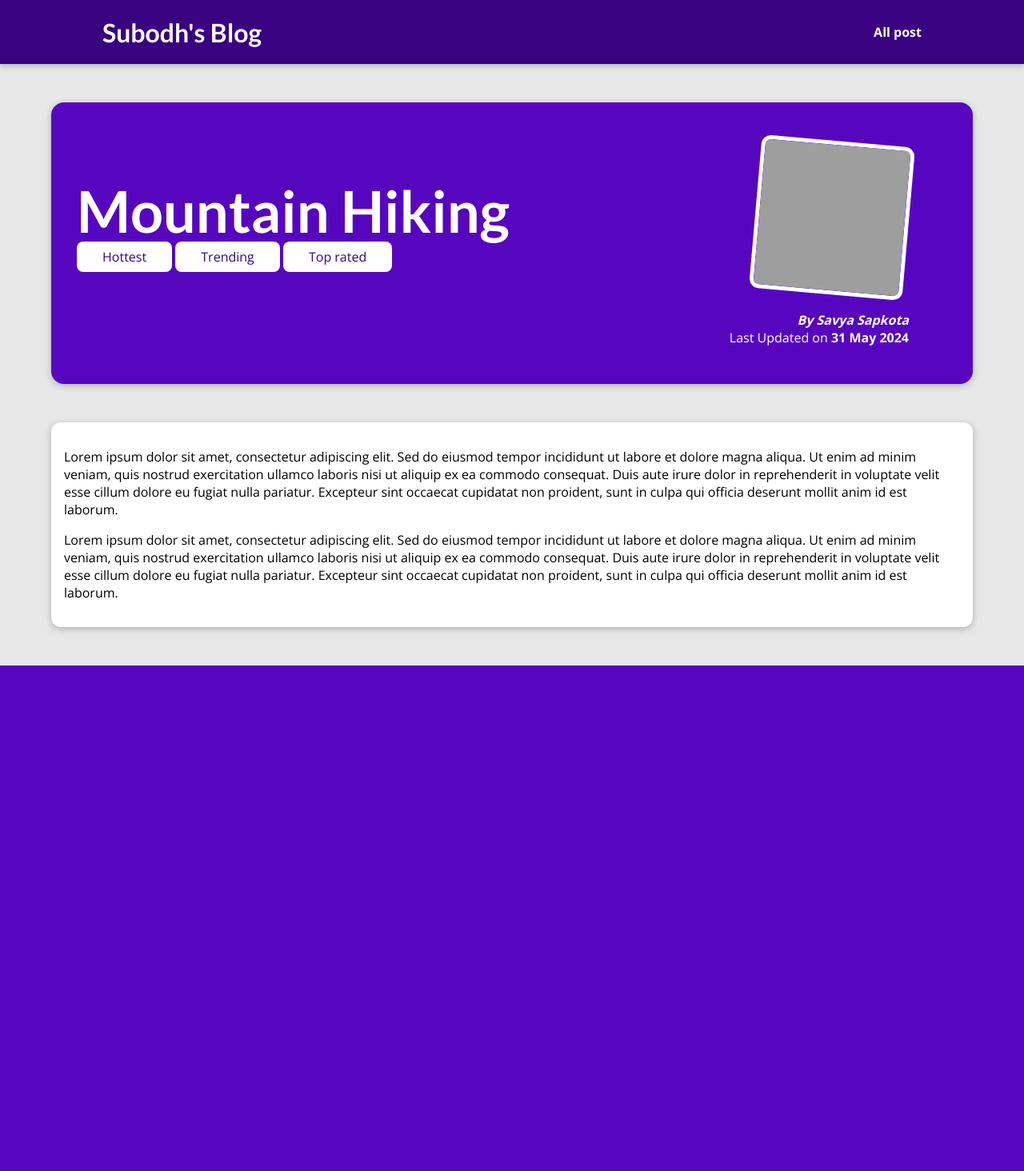
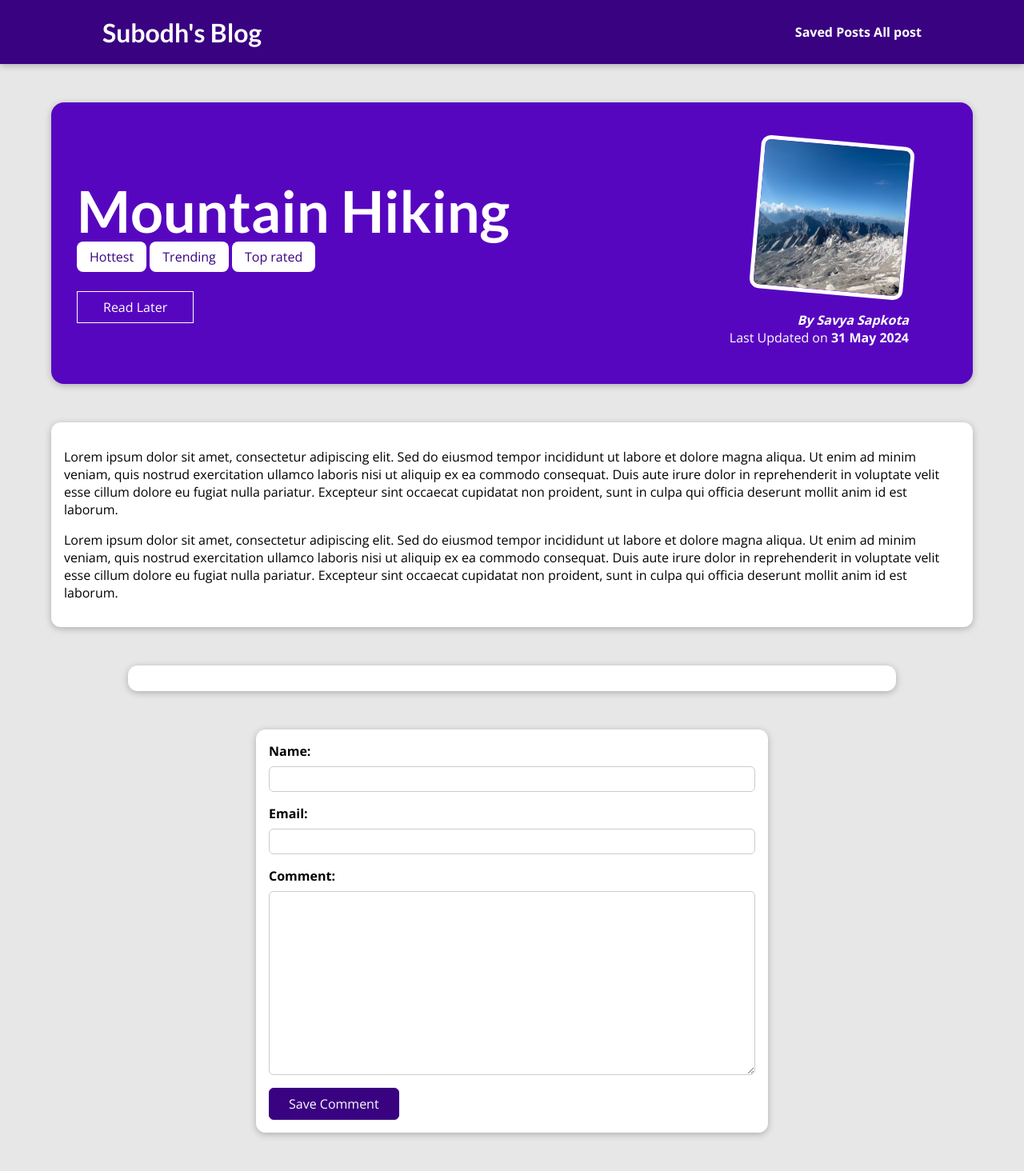
Before and after one commit to thesubodh1/Subodh_blog, a Django app: a page that uses templates/base.html in a window 1280 px wide. Shown: the whole page at 80% size. Before the commit the page ends 832 px from the top, so only its background shows below. Run offline with Django 5.2, Linux system fonts and the light colour scheme; data comes from the database, SQL or seed files in the repository; both versions use the stored data as it was after the commit; grey boxes are pictures that could not be loaded.

Commit message:
comment section compleated

```diff
--- a/blogs/admin.py
+++ b/blogs/admin.py
@@ -1,5 +1,5 @@
 from django.contrib import admin
-from .models import Post,Author,Tag
+from .models import Post,Author,Tag,UserComments
 
 
 class PostAdmin(admin.ModelAdmin):
@@ -9,7 +9,11 @@
 class AuthorAdmin(admin.ModelAdmin):
     list_display = ("first_name", "last_name","email")
 
+class UserCommentAdmin(admin.ModelAdmin):
+    list_display = ("full_name", "email","comment","post")
+
 
 admin.site.register(Post,PostAdmin)
 admin.site.register(Author)
 admin.site.register(Tag)
+admin.site.register(UserComments)
--- /dev/null
+++ b/blogs/forms.py
@@ -0,0 +1,12 @@
+from django import forms
+from .models import UserComments
+
+class CommentForm(forms.ModelForm):
+    class Meta:
+        model = UserComments
+        exclude = ["post"]
+        labels = {
+            "full_name" : "Name",
+            "email" : "Email",
+            "comment" : "Comment"
+        }
--- a/blogs/models.py
+++ b/blogs/models.py
@@ -30,3 +30,13 @@
 
     def __str__(self):
         return f"{self.title} {self.excerpt} {self.content}"
+
+
+class UserComments(models.Model):
+    full_name = models.CharField(max_length=100)
+    email = models.EmailField()
+    comment = models.TextField()
+    post = models.ForeignKey(Post,on_delete=models.CASCADE, null= True, related_name="comment")
+
+    def __str__(self):
+        return f"{self.full_name} {self.email} {self.comment} {self.post}"
--- a/blogs/static/blogs/post-detail.css
+++ b/blogs/static/blogs/post-detail.css
@@ -1,3 +1,4 @@
+
 body {
   background-color: #e7e7e7;
 }
@@ -49,12 +50,31 @@
 }
 
 #summary a {
-    color:white;
+  color: white;
   text-decoration: none;
 }
 
 #summary time {
   font-weight: bold;
+}
+
+#read-later {
+  margin: 2rem 0;
+}
+
+#read-later button {
+  background-color: transparent;
+  border: 1px solid white;
+  padding: 0.5rem 2rem;
+  font: inherit;
+  color: white;
+  cursor: pointer;
+}
+
+#read-later button:hover,
+#read-later button:active {
+  background-color: white;
+  color: #390281;
 }
 
 main {
@@ -67,10 +87,119 @@
   box-shadow: 0 2px 8px rgba(0, 0, 0, 0.25);
 }
 
-
-  .tag{
+.tag {
   background-color: white;
   color: #390281;
-    padding: 0.5rem 2rem;
-    border-radius:8px;
+  padding: 0.5rem 1rem;
+  border-radius: 8px;
 }
+
+#comment-form {
+  margin: 3rem auto;
+  width: 90%;
+  max-width: 40rem;
+  border-radius: 12px;
+  background-color: white;
+  box-shadow: 0 2px 8px rgba(0, 0, 0, 0.25);
+  padding: 1rem;
+}
+
+#comment-form button {
+  font: inherit;
+  background-color: #390281;
+  color: white;
+  border: 1px solid #390281;
+  padding: 0.5rem 1.5rem;
+  border-radius: 6px;
+  cursor: pointer;
+}
+
+#comment-form button:hover,
+#comment-form button:active {
+  background-color: #4f0ba7;
+  border-color: #4f0ba7;
+}
+
+.form-control {
+  margin-bottom: 1rem;
+}
+
+.form-control label {
+  font-weight: bold;
+  margin-bottom: 0.5rem;
+  display: block;
+}
+
+.form-control input,
+.form-control textarea {
+  display: block;
+  width: 100%;
+  font: inherit;
+  padding: 0.25rem;
+  border-radius: 6px;
+  border: 1px solid #ccc;
+}
+
+.errorlist {
+  list-style: none;
+  margin: 0.5rem 0;
+  padding: 0;
+  color: #d6000b;
+}
+
+.invalid label {
+  color: #d6000b;
+}
+
+.invalid input,
+.invalid textarea {
+  border-color: #d6000b;
+  background-color: #ffe6e7;
+}
+
+#alert {
+  margin: 8rem auto 3rem auto;
+  border: 1px solid #d6000b;
+  background-color: #ffe6e7;
+  padding: 1rem;
+  width: 90%;
+  max-width: 40rem;
+}
+
+#alert a {
+  text-decoration: none;
+  border: 1px solid #d6000b;
+  background-color: #d6000b;
+  color: white;
+  padding: 0.25rem 1.5rem;
+  border-radius: 6px;
+}
+
+#comments {
+  margin: 3rem auto;
+  width: 90%;
+  max-width: 60rem;
+  border-radius: 12px;
+  background-color: white;
+  box-shadow: 0 2px 8px rgba(0, 0, 0, 0.25);
+  padding: 1rem 2rem;
+}
+
+#comments ul {
+  list-style: none;
+  margin: 0;
+  padding: 0;
+}
+
+#comments li {
+  margin-bottom: 1rem;
+  border-bottom: 2px solid #ccc;
+}
+
+#comments li:last-of-type {
+  border-bottom: none;
+}
+
+#comments h2 {
+  color: #464646;
+}
--- a/blogs/templates/blogs/post-detail.html
+++ b/blogs/templates/blogs/post-detail.html
@@ -11,6 +11,17 @@
 
 
 {% block "page-contents" %}
+
+<section>
+    {% if form.errors %}
+    <div id="alert">
+        <h2>Submission Error</h2>
+        <p>Error while submitting comment</p>
+        <a href="#comment-form">Fix!</a>
+    </div>
+    {% endif %}
+</section>
+
    <section id = "summary">
     <h2>{{one_post.title}}</h2>
     <div>
@@ -18,8 +29,17 @@
             <span class="tag">{{tag}}</span>
         {% endfor %}
     </div>
+
+    <div id = "read-later">
+        <form action="" method="POST">
+            {% csrf_token %}
+            <input type="hidden", name="post_id" value="{{one_post.id}}">
+            <button>Read Later</button>
+        </form>
+    </div>
+
     <article>
-        <img src="{%static "blogs/images/"|add:one_post.image%}" alt="{{one_post.title}}">
+        <img src="{{one_post.image.url}}" alt="{{one_post.title}}">
         <address>By <a href="mailto:{{one_post.author.email}}">{{one_post.author|title}}</a></address>
         <div>
             Last Updated on <time>{{one_post.date| date:"d M Y"}}</time>
@@ -32,4 +52,28 @@
         {{one_post.content|linebreaks}}
     </p>
    </main>
+   <section id="comments">
+    <ul>
+        {% for comment in comments  %}
+          <li>
+            <h2>{{comment.full_name}}</h2>
+            <p>{{comment.comment|linebreaks}}</p>
+          </li>
+        {% endfor %}
+    </ul>
+   </section>
+
+   <section id="comment-form">
+    <form action="{%url "post-detail-page" one_post.slug%}" method ="POST">
+        {% csrf_token %}
+        {% for fields in form %}
+        <div class="form-control {% if fields.errors %}invalid{% endif %}">
+            {{fields.label_tag}}
+            {{fields}}
+            {{fields.errors}}
+        </div>
+        {% endfor %}
+        <button>Save Comment</button>
+    </form>
+   </section>
 {% endblock  %}
--- a/blogs/views.py
+++ b/blogs/views.py
@@ -4,6 +4,10 @@
 from .models import Post
 from django.views.generic import ListView,DetailView
 from django.views import View
+from .forms import CommentForm
+from django.http import HttpResponseRedirect
+from django.urls import reverse
+
 
 
 
@@ -61,3 +65,37 @@
         post = self.object
         context["post_tags"] = post.tag.all()
         return context
+
+
+class PostDetail(View):
+    def get(self,request,slug):
+        post = Post.objects.get(slug=slug)
+        context = {
+            "one_post" : post,
+            "post_tags" : post.tag.all(),
+            "form" : CommentForm,
+            "comments" : post.comment.all()
+        }
+        return render(request,"blogs/post-detail.html",context)
+
+    def post(self,request,slug):
+        post = Post.objects.get(slug = slug)
+        form = CommentForm(request.POST)
+
+        if form.is_valid():
+           comment =  form.save(commit=False)
+           comment.post = post
+           comment.save()
+           return HttpResponseRedirect(reverse("post-detail-page",args=[slug]))
+
+        context = {
+            "one_post" : post,
+            "post_tags"  :post.tag.all(),
+            "form" : form,
+            "comments" : post.comment.all()
+        }
+        return render(request,"blogs/post-detail.html",context)
+
+
+class ReadLater(View):
+    pass
--- a/templates/base.html
+++ b/templates/base.html
@@ -12,6 +12,7 @@
     <header id="main-navigation">
         <h1><a href="{% url "index-page"%}">Subodh's Blog</a></h1>
         <nav>
+            <a href="#">Saved Posts</a>
             <a href="{% url "post-page" %}">All post</a>
         </nav>
     </header>
```
Also changed, not shown: blogs/templates/blogs/read-later.html (added, +10 -0 lines), blogs/migrations/0003_usercomments.py (added), blogs/static/blogs/images/coding.jpg (deleted), blogs/static/blogs/images/gastby.jpg (deleted), blogs/static/blogs/images/mountains.jpg (deleted), blogs/static/blogs/images/woods.jpg (deleted), blogs/static/blogs/read-later.css (added), db.sqlite3. Lines whose indentation alone changed are shown as unchanged.
